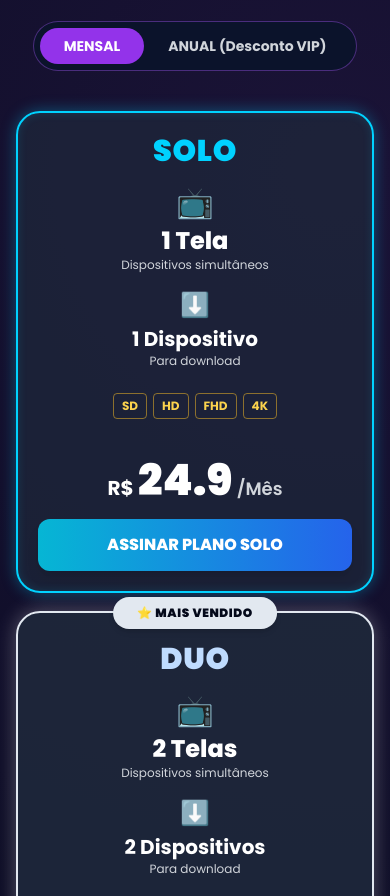
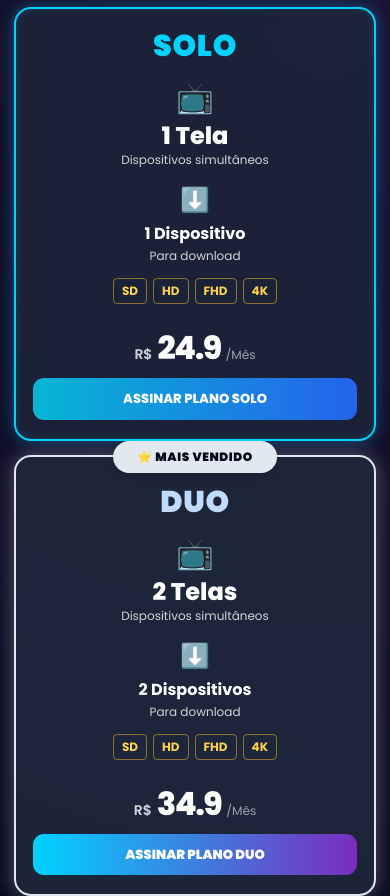
Before and after one commit to NixTv-Oficial/nixtv-oficial.github.io, a plain HTML site: page index.html in a window 390 px wide. Shown: the part 3094-3990 px from the top of the page. Drawn offline with nearby package versions, Linux system fonts and the light colour scheme.

Commit message:
Refinar preços e cartões dos planos para visual minimalista no celular

```diff
--- a/index.html
+++ b/index.html
@@ -57,7 +57,23 @@
             box-shadow: 0 0 25px rgba(0, 210, 255, 0.6);
             transform: translateY(-2px);
         }
-    html,body{max-width:100%;overflow-x:clip}img,video,svg{max-width:100%}a,button{touch-action:manipulation}#siteMovies img{display:block}#moviesSection[hidden]{display:none!important}@media(max-width:640px){#siteBanners{padding-left:12px;padding-right:12px}#siteBanners img{max-height:220px}#moviesSection{padding-top:32px;padding-bottom:32px}#siteMovies{gap:10px}#siteMovies article{border-radius:12px}#siteMovies p{font-size:12px;line-height:1.35}#planos .grid{gap:18px}#planos .grid>div{padding:20px!important;transform:none!important}#planos .text-6xl{font-size:2.7rem!important}input,select{max-width:100%;font-size:16px!important}} </style>
+    html,body{max-width:100%;overflow-x:clip}img,video,svg{max-width:100%}a,button{touch-action:manipulation}#siteMovies img{display:block}#moviesSection[hidden]{display:none!important}@media(max-width:640px){#siteBanners{padding-left:12px;padding-right:12px}#siteBanners img{max-height:220px}#moviesSection{padding-top:32px;padding-bottom:32px}#siteMovies{gap:10px}#siteMovies article{border-radius:12px}#siteMovies p{font-size:12px;line-height:1.35}#planos .grid{gap:18px}#planos .grid>div{padding:20px!important;transform:none!important}#planos .text-6xl{font-size:2.7rem!important}input,select{max-width:100%;font-size:16px!important}} @media(max-width:640px){
+#planos{padding:38px 14px!important}
+#planos>div:first-child{margin-bottom:22px!important}
+#planos h2{font-size:1.55rem!important;line-height:1.2!important;margin-bottom:10px!important}
+#planos>div:first-child>p{font-size:.83rem!important;line-height:1.45!important;margin-bottom:16px!important}
+#planos .grid{gap:14px!important}
+#planos .grid>div{padding:19px 17px!important;border-radius:17px!important}
+#planos .grid>div .my-4{margin:12px 0!important;display:flex;align-items:baseline;justify-content:center;gap:5px}
+#planos .grid>div [id^="preco"]{font-size:2rem!important;line-height:1.12!important;font-weight:750!important;letter-spacing:-.05em}
+#planos .grid>div [id^="ciclo"]{font-size:.76rem!important}
+#planos .grid>div .text-xl{font-size:1rem!important}
+#planos .grid>div .mb-6{margin-bottom:14px!important}
+#planos .grid>div a{padding:11px 10px!important;font-size:.82rem!important;border-radius:11px!important;box-shadow:none!important}
+#btnMensal,#btnAnual{padding:9px 13px!important;font-size:.72rem!important}
+#planos .inline-flex{max-width:100%}
+}
+</style>
     <script defer src="site-config.js"></script>
     <script defer src="site-render.js"></script>
 </head>
@@ -267,9 +283,9 @@
 
                 <div>
                     <div class="my-4">
-                        <span class="text-xl font-bold">R$</span>
-                        <span id="precoSolo" class="text-6xl font-black">35</span>
-                        <span id="cicloSolo" class="text-lg font-semibold text-gray-300">/Mês</span>
+                        <span class="text-sm sm:text-base font-semibold text-gray-300 align-top">R$</span>
+                        <span id="precoSolo" class="text-4xl sm:text-5xl font-extrabold tracking-tight">35</span>
+                        <span id="cicloSolo" class="text-xs sm:text-sm font-medium text-gray-400">/Mês</span>
                     </div>
                     <a href="https://wa.me/5571997108320?text=Ol%C3%A1!%20Quero%20assinar%20o%20plano%20SOLO%20(1%20Tela)%20da%20Nix%20TV!" target="_blank" class="block w-full py-3.5 rounded-xl bg-gradient-to-r from-cyan-500 to-blue-600 font-extrabold text-white shadow-lg hover:opacity-95 transition">
                         ASSINAR PLANO SOLO
@@ -303,9 +319,9 @@
 
                 <div>
                     <div class="my-4">
-                        <span class="text-xl font-bold">R$</span>
-                        <span id="precoDuo" class="text-6xl font-black">50</span>
-                        <span id="cicloDuo" class="text-lg font-semibold text-gray-300">/Mês</span>
+                        <span class="text-sm sm:text-base font-semibold text-gray-300 align-top">R$</span>
+                        <span id="precoDuo" class="text-4xl sm:text-5xl font-extrabold tracking-tight">50</span>
+                        <span id="cicloDuo" class="text-xs sm:text-sm font-medium text-gray-400">/Mês</span>
                     </div>
                     <a href="https://wa.me/5571997108320?text=Ol%C3%A1!%20Quero%20assinar%20o%20plano%20DUO%20(2%20Telas)%20da%20Nix%20TV!" target="_blank" class="block w-full py-4 rounded-xl btn-neon font-black text-white shadow-xl transition">
                         ASSINAR PLANO DUO
@@ -335,9 +351,9 @@
 
                 <div>
                     <div class="my-4">
-                        <span class="text-xl font-bold">R$</span>
-                        <span id="precoFamilia" class="text-6xl font-black">75</span>
-                        <span id="cicloFamilia" class="text-lg font-semibold text-gray-300">/Mês</span>
+                        <span class="text-sm sm:text-base font-semibold text-gray-300 align-top">R$</span>
+                        <span id="precoFamilia" class="text-4xl sm:text-5xl font-extrabold tracking-tight">75</span>
+                        <span id="cicloFamilia" class="text-xs sm:text-sm font-medium text-gray-400">/Mês</span>
                     </div>
                     <a href="https://wa.me/5571997108320?text=Ol%C3%A1!%20Quero%20assinar%20o%20plano%20FAM%C3%8DLIA%20(3%20Telas)%20da%20Nix%20TV!" target="_blank" class="block w-full py-3.5 rounded-xl bg-gradient-to-r from-amber-500 to-orange-600 font-extrabold text-nixdark shadow-lg hover:opacity-95 transition">
                         ASSINAR PLANO FAMÍLIA
```
